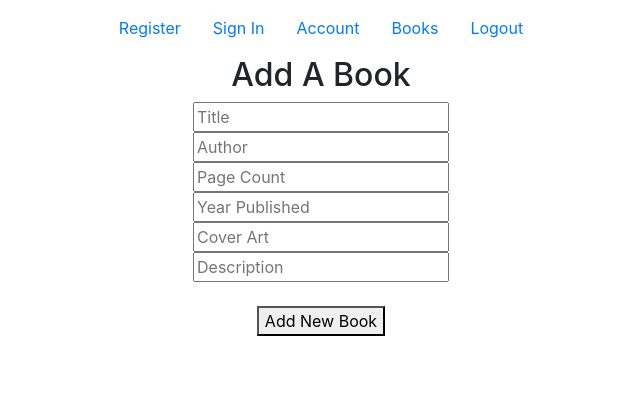
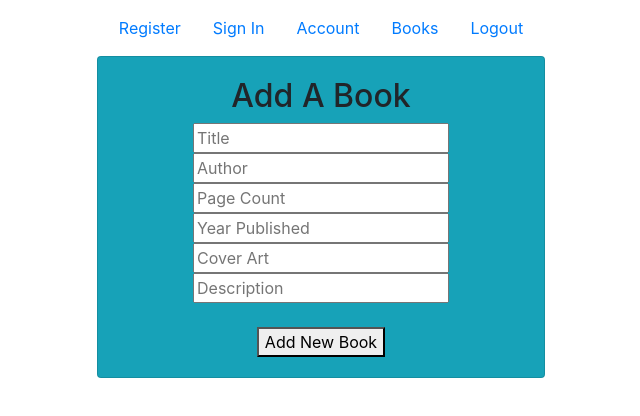
Before and after one commit to meloegel/my-libaray-fe, a React (Create React App) app: page /add-book in a window 1280 px wide. Shown: the top 416 px of the page, without its empty margins (319-959 px from the left). Built offline with nearby package versions, Linux system fonts and the light colour scheme; sample sign-in values are in the browser's storage.

Commit message:
adding react bootstrap to add book

```diff
--- a/src/components/AddBook.js
+++ b/src/components/AddBook.js
@@ -3,6 +3,11 @@ import { useHistory } from "react-router-dom";
 import { axiosWithAuth } from "../utils/axiosWithAuth";
 import BookContext from '../contexts/BookContext'
 import UserContext from '../contexts/UserContext'
+import InputGroup from 'react-bootstrap/InputGroup'
+import FormControl from 'react-bootstrap/FormControl'
+import Button from 'react-bootstrap/Button'
+import 'bootstrap/dist/css/bootstrap.min.css';
+import Card from 'react-bootstrap/Card'
 
 const initlalDetails = {
     title: '',
@@ -41,6 +46,7 @@ const AddBook = () => {
 
     return (
         <div id='addBook'>
+            <Card body bg='info' className='formCardReg'>
                 <h2>Add A Book</h2>
                 <form id='addBookForm' onSubmit={handleSubmit}>
                     <input
@@ -105,6 +111,7 @@ const AddBook = () => {
                     <br />
                     <button className="add-button">Add New Book</button>
                 </form>
+            </Card>
         </div>
     )
 }
```
Lines whose indentation alone changed are shown as unchanged.
